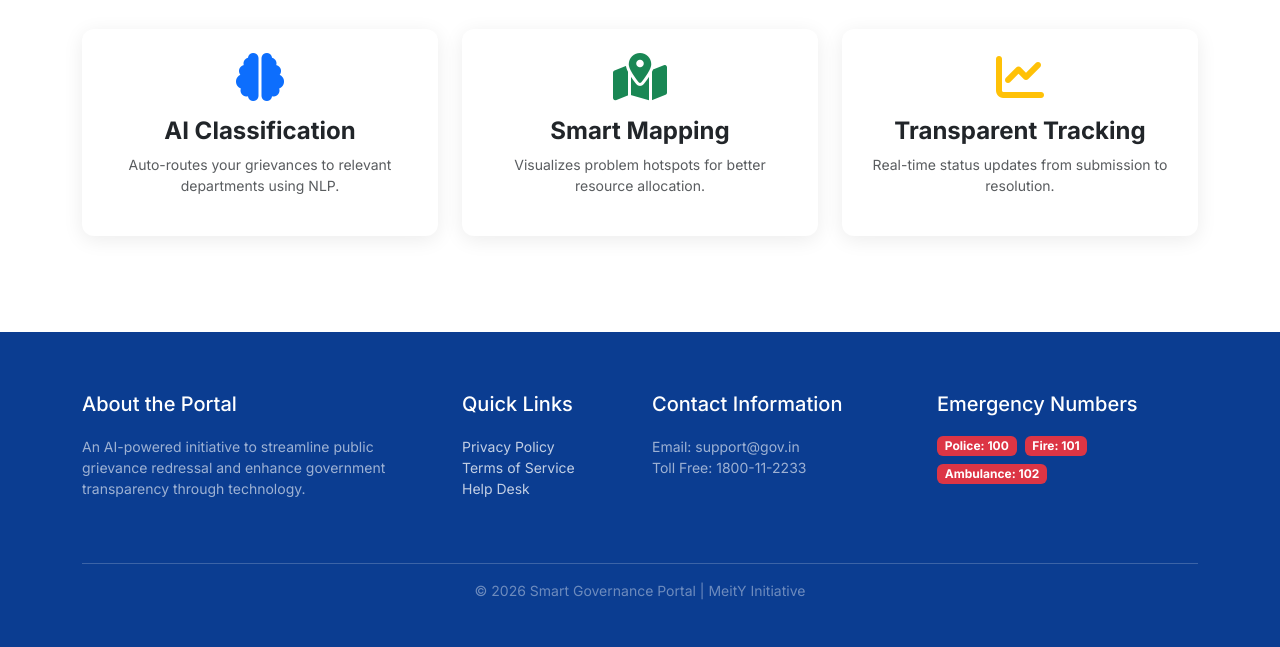
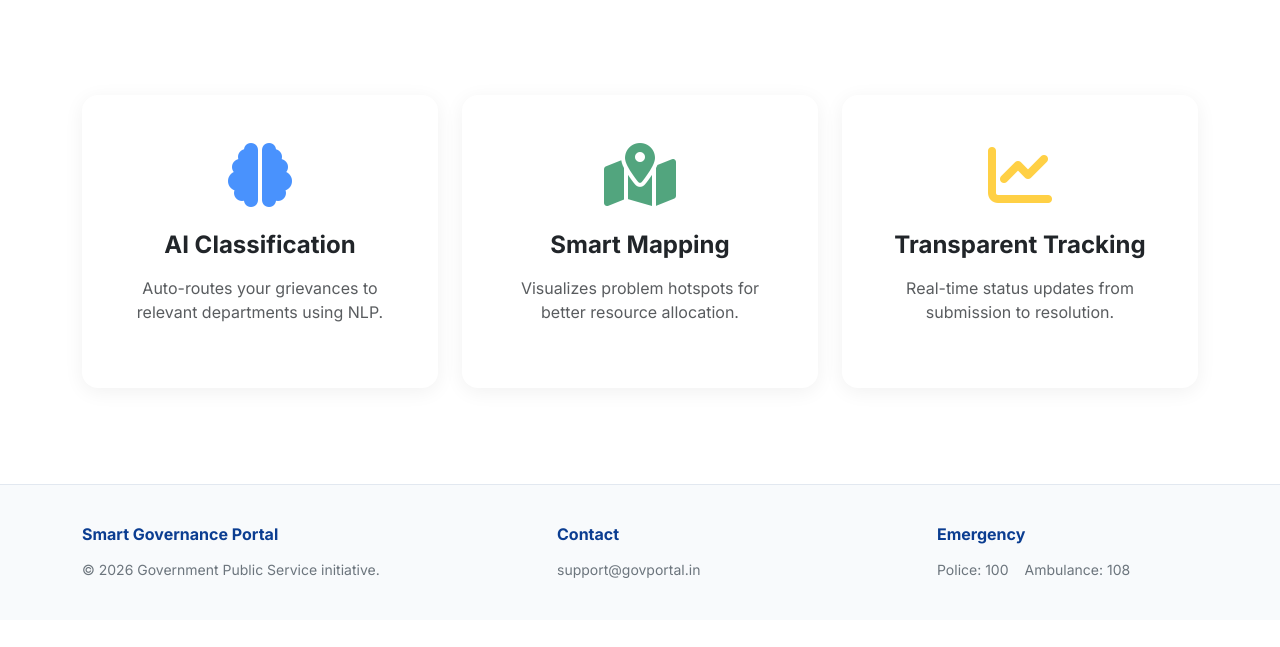
Before and after one commit to mr-hariharan01/Asset-Manager, a Flask app: page / in a window 1280 px wide. Shown: the part 668-1315 px from the top of the page. After the commit the page ends 1246 px from the top, so only its background shows below. Run offline with Flask 3, Linux system fonts and the light colour scheme.

Commit message:
Improve the website's look and feel with modern design elements
Update CSS styles for buttons, cards, and layout to enhance visual appeal and user experience.

Replit-Commit-Author: Agent
Replit-Commit-Session-Id: e5a36dec-efa4-4bf1-9af9-ddbbff68ae51
Replit-Commit-Checkpoint-Type: full_checkpoint
Replit-Commit-Event-Id: 4d04909c-e2a6-41ae-9089-248e9b6aab9d
Replit-Commit-Screenshot-Url: https://storage.googleapis.com/screenshot-production-us-central1/f707e5ac-3ec5-43c2-b09a-1a1555c2a2bf/e5a36dec-efa4-4bf1-9af9-ddbbff68ae51/mJSuFRH
Replit-Helium-Checkpoint-Created: true

```diff
--- a/static/css/style.css
+++ b/static/css/style.css
@@ -42,9 +61,9 @@ body {
 .card {
     background-color: var(--card-bg);
     color: var(--text-main);
-    border-radius: 12px;
-    box-shadow: 0 4px 20px rgba(0,0,0,0.08);
-    transition: transform 0.3s ease, box-shadow 0.3s ease;
+    border-radius: 16px;
+    box-shadow: 0 4px 20px rgba(0,0,0,0.06);
+    transition: transform 0.3s cubic-bezier(0.34, 1.56, 0.64, 1), box-shadow 0.3s ease;
     border: 1px solid rgba(0,0,0,0.05);
 }
 
@@ -143,34 +162,55 @@ body {
 
 .lang-switch, .theme-toggle {
     cursor: pointer;
-    padding: 5px 12px;
-    border-radius: 8px;
+    padding: 6px 14px;
+    border-radius: 10px;
     border: 1px solid rgba(255,255,255,0.2);
     background: rgba(255,255,255,0.1);
     color: white;
-    font-size: 0.9rem;
+    font-size: 0.85rem;
+    font-weight: 600;
     transition: all 0.2s;
 }
 
 .lang-switch:hover, .theme-toggle:hover {
     background: rgba(255,255,255,0.2);
+    transform: translateY(-2px);
 }
 
 [data-lang="ta"] .lang-en { display: none; }
 [data-lang="en"] .lang-ta { display: none; }
 
 footer {
-    background-color: var(--dark-blue);
-    color: rgba(255,255,255,0.8);
-    padding: 60px 0 30px;
+    background-color: #f8fafc;
+    color: var(--text-muted);
+    padding: 40px 0;
+    border-top: 1px solid #e2e8f0;
 }
 
-footer h5 {
-    color: white;
-    margin-bottom: 20px;
+.dark footer {
+    background-color: #0f172a;
+    border-top: 1px solid #1e293b;
 }
 
-.gov-emblem {
-    height: 40px;
-    margin-right: 10px;
+footer h6 {
+    color: var(--dark-blue);
+    font-weight: 700;
+    margin-bottom: 15px;
 }
+
+.fade-in {
+    animation: fadeIn 0.8s ease-out forwards;
+}
+
+@keyframes fadeIn {
+    from { opacity: 0; transform: translateY(20px); }
+    to { opacity: 1; transform: translateY(0); }
+}
+
+.gov-header-subtitle {
+    font-size: 0.75rem;
+    opacity: 0.8;
+    font-weight: 400;
+    display: block;
+    margin-top: -4px;
+}
--- a/templates/base.html
+++ b/templates/base.html
@@ -16,34 +16,37 @@
     <nav class="navbar navbar-expand-lg navbar-dark bg-dark-blue sticky-top shadow-sm">
         <div class="container">
             <a class="navbar-brand d-flex align-items-center" href="/">
-                <i class="fas fa-shield-halved me-2"></i>
-                <span>Smart Governance</span>
+                <i class="fas fa-shield-halved me-3 fa-lg"></i>
+                <div>
+                    <span class="d-block">Smart Governance Portal</span>
+                    <span class="gov-header-subtitle">Citizen Public Service Tracking System</span>
+                </div>
             </a>
             <button class="navbar-toggler border-0" type="button" data-bs-toggle="collapse" data-bs-target="#navbarNav">
                 <span class="navbar-toggler-icon"></span>
             </button>
             <div class="collapse navbar-collapse" id="navbarNav">
-                <ul class="navbar-nav me-auto">
+                <ul class="navbar-nav me-auto ps-lg-4">
                     <li class="nav-item"><a class="nav-link" href="/">Home</a></li>
-                    <li class="nav-item"><a class="nav-link" href="/login">Report Issue</a></li>
-                    <li class="nav-item"><a class="nav-link" href="/complaints">Track Complaint</a></li>
+                    <li class="nav-item"><a class="nav-link" href="/login" data-t="nav_report">Report Issue</a></li>
+                    <li class="nav-item"><a class="nav-link" href="/complaints" data-t="nav_track">Track Complaint</a></li>
                     <li class="nav-item"><a class="nav-link" href="/analytics">Public Reports</a></li>
                     <li class="nav-item"><a class="nav-link" href="#">Contact</a></li>
                 </ul>
                 <div class="d-flex align-items-center gap-2">
-                    <button class="theme-toggle" onclick="toggleTheme()" id="themeBtn">
+                    <button class="theme-toggle" onclick="toggleTheme()" id="themeBtn" title="Toggle Theme">
                         <i class="fas fa-moon"></i>
                     </button>
                     <button class="lang-switch" onclick="toggleLanguage()">
-                        <span class="lang-en">தமிழ்</span>
-                        <span class="lang-ta">English</span>
+                        <span class="lang-en">English | தமிழ்</span>
+                        <span class="lang-ta">தமிழ் | English</span>
                     </button>
                     {% if current_user.is_authenticated %}
                         <a class="nav-link text-white px-3" href="/login">Dashboard</a>
                         <a class="btn btn-danger btn-sm rounded-pill px-3" href="/logout">Logout</a>
                     {% else %}
-                        <a class="btn btn-saffron btn-sm rounded-pill px-3" href="/login">Login</a>
-                        <a class="btn btn-success btn-sm rounded-pill px-3" href="/register">Register</a>
+                        <a class="btn btn-saffron btn-sm rounded-pill px-4" href="/login">Login</a>
+                        <a class="btn btn-success btn-sm rounded-pill px-4" href="/register">Register</a>
                     {% endif %}
                 </div>
             </div>
@@ -68,36 +71,22 @@
 
     <footer class="mt-5">
         <div class="container">
-            <div class="row g-4">
+            <div class="row g-4 justify-content-between">
                 <div class="col-md-4">
-                    <h5>About the Portal</h5>
-                    <p class="small opacity-75">An AI-powered initiative to streamline public grievance redressal and enhance government transparency through technology.</p>
-                </div>
-                <div class="col-md-2">
-                    <h5>Quick Links</h5>
-                    <ul class="list-unstyled small opacity-75">
-                        <li><a href="#" class="text-white text-decoration-none">Privacy Policy</a></li>
-                        <li><a href="#" class="text-white text-decoration-none">Terms of Service</a></li>
-                        <li><a href="#" class="text-white text-decoration-none">Help Desk</a></li>
-                    </ul>
+                    <h6>Smart Governance Portal</h6>
+                    <p class="small mb-0">© 2026 Government Public Service initiative.</p>
                 </div>
                 <div class="col-md-3">
-                    <h5>Contact Information</h5>
-                    <p class="small opacity-75 mb-0">Email: support@gov.in</p>
-                    <p class="small opacity-75">Toll Free: 1800-11-2233</p>
+                    <h6>Contact</h6>
+                    <p class="small mb-0">support@govportal.in</p>
                 </div>
                 <div class="col-md-3">
-                    <h5>Emergency Numbers</h5>
-                    <div class="d-flex flex-wrap gap-2">
-                        <span class="badge bg-danger">Police: 100</span>
-                        <span class="badge bg-danger">Fire: 101</span>
-                        <span class="badge bg-danger">Ambulance: 102</span>
+                    <h6>Emergency</h6>
+                    <div class="d-flex gap-3">
+                        <span class="small">Police: 100</span>
+                        <span class="small">Ambulance: 108</span>
                     </div>
                 </div>
-            </div>
-            <hr class="mt-5 opacity-25">
-            <div class="text-center small opacity-50 pb-3">
-                &copy; 2026 Smart Governance Portal | MeitY Initiative
             </div>
         </div>
     </footer>
@@ -125,10 +114,12 @@
 
         const translations = {
             en: {
+                nav_report: "Report Issue",
+                nav_track: "Track Complaint",
                 hero_title: "AI Powered Smart Governance",
                 hero_subtitle: "Experience a new era of transparent and efficient public grievance redressal powered by Artificial Intelligence.",
-                report_btn: "Report Complaint",
-                track_btn: "Track Complaint",
+                report_btn: "Report a Problem",
+                track_btn: "View Open Issues",
                 feat_ai_title: "AI Classification",
                 feat_ai_desc: "Auto-routes your grievances to relevant departments using NLP.",
                 feat_map_title: "Smart Mapping",
@@ -137,15 +128,17 @@
                 feat_track_desc: "Real-time status updates from submission to resolution."
             },
             ta: {
+                nav_report: "பிரச்சினையை பதிவு செய்யவும்",
+                nav_track: "திறந்த பிரச்சினைகள்",
                 hero_title: "செயற்கை நுண்ணறிவு அடிப்படையிலான ஸ்மார்ட் நிர்வாகம்",
                 hero_subtitle: "செயற்கை நுண்ணறிவு மூலம் இயங்கும் வெளிப்படையான மற்றும் திறமையான பொது குறை தீர்க்கும் புதிய யுகத்தை அனுபவியுங்கள்.",
                 report_btn: "பிரச்சினையை பதிவு செய்யவும்",
                 track_btn: "திறந்த பிரச்சினைகள்",
-                feat_ai_title: "AI வகைப்பாடு",
+                feat_ai_title: "AI வகைப்படுத்தல்",
                 feat_ai_desc: "NLP ஐப் பயன்படுத்தி உங்கள் குறைகளைத் தொடர்புடைய துறைகளுக்குத் தானாகவே அனுப்புகிறது.",
-                feat_map_title: "ஸ்மார்ட் மேப்பிங்",
+                feat_map_title: "ஸ்மார்ட் வரைபடம்",
                 feat_map_desc: "சிறந்த வள ஒதுக்கீட்டிற்காக பிரச்சனை மையங்களை காட்சிப்படுத்துகிறது.",
-                feat_track_title: "வெளிப்படையான கண்காணிப்பு",
+                feat_track_title: "தெளிவான கண்காணிப்பு",
                 feat_track_desc: "சமர்ப்பித்தல் முதல் தீர்வு வரை நிகழ்நேர நிலை புதுப்பிப்புகள்."
             }
         };
@@ -164,7 +157,11 @@
             const savedTheme = localStorage.getItem('theme') || 'light';
             const savedLang = localStorage.getItem('lang') || 'en';
 
-            if(savedTheme === 'dark') toggleTheme();
+            if(savedTheme === 'dark') {
+                document.documentElement.setAttribute('data-theme', 'dark');
+                document.body.classList.add('dark');
+                document.getElementById('themeBtn').innerHTML = '<i class="fas fa-sun"></i>';
+            }
             document.documentElement.setAttribute('data-lang', savedLang);
             updateTranslations();
         });
--- a/templates/public_dashboard.html
+++ b/templates/public_dashboard.html
@@ -1,45 +1,45 @@
 {% extends 'base.html' %}
 {% block content %}
-<div class="hero-section text-center">
+<div class="hero-section text-center fade-in">
     <div class="container py-5">
         <h1 class="display-3 fw-bold mb-3" data-t="hero_title">AI Powered Smart Governance</h1>
         <p class="lead mb-5 opacity-90 mx-auto" style="max-width: 800px;" data-t="hero_subtitle">
             Experience a new era of transparent and efficient public grievance redressal powered by Artificial Intelligence.
         </p>
-        <div class="d-flex justify-content-center gap-3">
-            <a href="/login" class="btn btn-saffron btn-lg px-5 rounded-pill shadow" data-t="report_btn">Report Complaint</a>
-            <a href="/complaints" class="btn btn-outline-light btn-lg px-5 rounded-pill" data-t="track_btn">Track Complaint</a>
+        <div class="d-flex justify-content-center gap-3 flex-wrap">
+            <a href="/login" class="btn btn-saffron btn-lg px-5 rounded-pill shadow" data-t="report_btn">Report a Problem</a>
+            <a href="/complaints" class="btn btn-outline-primary-gov btn-lg px-5 rounded-pill text-white border-white" data-t="track_btn">View Open Issues</a>
         </div>
     </div>
 </div>
 
 <div class="container py-5">
     <div class="row g-4 mt-4">
-        <div class="col-md-4">
-            <div class="card p-4 h-100 text-center border-0">
-                <div class="mb-3">
-                    <i class="fas fa-brain fa-3x text-primary"></i>
+        <div class="col-md-4 fade-in" style="animation-delay: 0.2s">
+            <div class="card p-5 h-100 text-center border-0">
+                <div class="mb-4">
+                    <i class="fas fa-brain fa-4x text-primary opacity-75"></i>
                 </div>
-                <h4 class="fw-bold" data-t="feat_ai_title">AI Classification</h4>
-                <p class="text-muted small" data-t="feat_ai_desc">Complaints are automatically routed to the correct department using natural language processing.</p>
+                <h4 class="fw-bold mb-3" data-t="feat_ai_title">AI Classification</h4>
+                <p class="text-muted" data-t="feat_ai_desc">Complaints are automatically routed to the correct department using natural language processing.</p>
             </div>
         </div>
-        <div class="col-md-4">
-            <div class="card p-4 h-100 text-center border-0">
-                <div class="mb-3">
-                    <i class="fas fa-map-location-dot fa-3x text-success"></i>
+        <div class="col-md-4 fade-in" style="animation-delay: 0.4s">
+            <div class="card p-5 h-100 text-center border-0">
+                <div class="mb-4">
+                    <i class="fas fa-map-location-dot fa-4x text-success opacity-75"></i>
                 </div>
-                <h4 class="fw-bold" data-t="feat_map_title">Smart Mapping</h4>
-                <p class="text-muted small" data-t="feat_map_desc">Geotagged issues help authorities visualize problem hotspots and plan resources efficiently.</p>
+                <h4 class="fw-bold mb-3" data-t="feat_map_title">Smart Mapping</h4>
+                <p class="text-muted" data-t="feat_map_desc">Geotagged issues help authorities visualize problem hotspots and plan resources efficiently.</p>
             </div>
         </div>
-        <div class="col-md-4">
-            <div class="card p-4 h-100 text-center border-0">
-                <div class="mb-3">
-                    <i class="fas fa-chart-line fa-3x text-warning"></i>
+        <div class="col-md-4 fade-in" style="animation-delay: 0.6s">
+            <div class="card p-5 h-100 text-center border-0">
+                <div class="mb-4">
+                    <i class="fas fa-chart-line fa-4x text-warning opacity-75"></i>
                 </div>
-                <h4 class="fw-bold" data-t="feat_track_title">Transparent Tracking</h4>
-                <p class="text-muted small" data-t="feat_track_desc">Citizens can track their complaint status from submission to resolution in real-time.</p>
+                <h4 class="fw-bold mb-3" data-t="feat_track_title">Transparent Tracking</h4>
+                <p class="text-muted" data-t="feat_track_desc">Citizens can track their complaint status from submission to resolution in real-time.</p>
             </div>
         </div>
     </div>
```
Also changed, not shown: other parts of static/css/style.css (+24 -5 lines).
